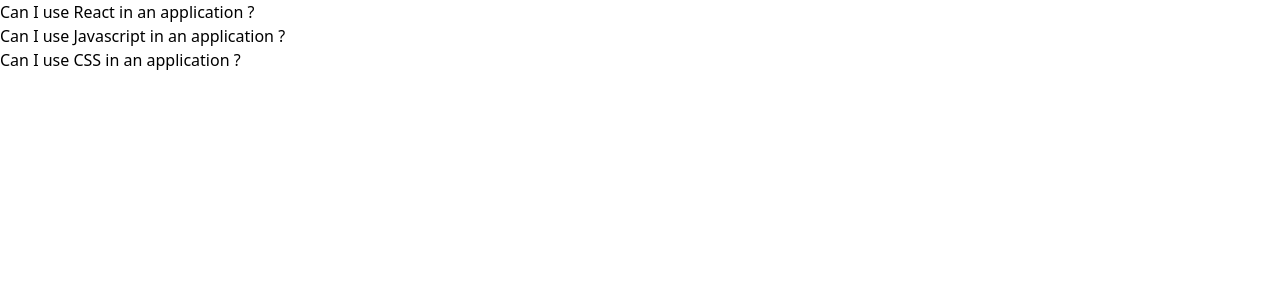
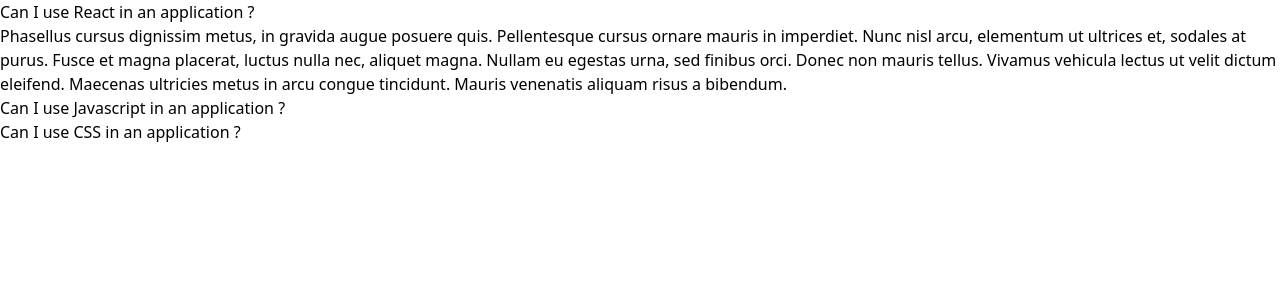
Before and after one commit to suriyaaap13/comps, a React (Create React App) app: page / in a window 1280 px wide. Shown: the top 300 px of the page. Built offline with nearby package versions, Linux system fonts and the light colour scheme.

Commit message:
Set up a minimalistic Accordion using React

```diff
--- a/src/components/Accordion.js
+++ b/src/components/Accordion.js
@@ -1,9 +1,22 @@
-import AccordionShow from "./AccordionShow";
+import { func } from "prop-types";
+import { useState } from "react";
+
 
 export default function Accordion({ items }) {
 
-  const renderedItems = items.map(( item )=>{
-    return <AccordionShow key={item.id} item={item} />
+  const [expandedItem, setExpandedItem] = useState(0);
+
+
+  const renderedItems = items.map(( item, index )=>{
+
+    const isExpanded = index === expandedItem;
+
+    return (
+      <div key={item.id}>
+          <div onClick={()=>setExpandedItem(index)}>{item.label}</div>
+          <div>{isExpanded&&<div>{item.content}</div>}</div>
+      </div>
+    )
   });
 
   return (
--- a/src/components/AccordionShow.js
+++ /dev/null
@@ -1,17 +0,0 @@
-
-
-export default function AccordionShow({ item }) {
-
-  const handleClick = ()=>{
-    console.log("Display the content of the label", item.id, item.content);
-  }
-
-  return (
-    <div>
-      <div onClick={handleClick}>
-        {item.label}
-      </div>
-      <div className="hidden">{item.content}</div>
-    </div>
-  )
-}
```
